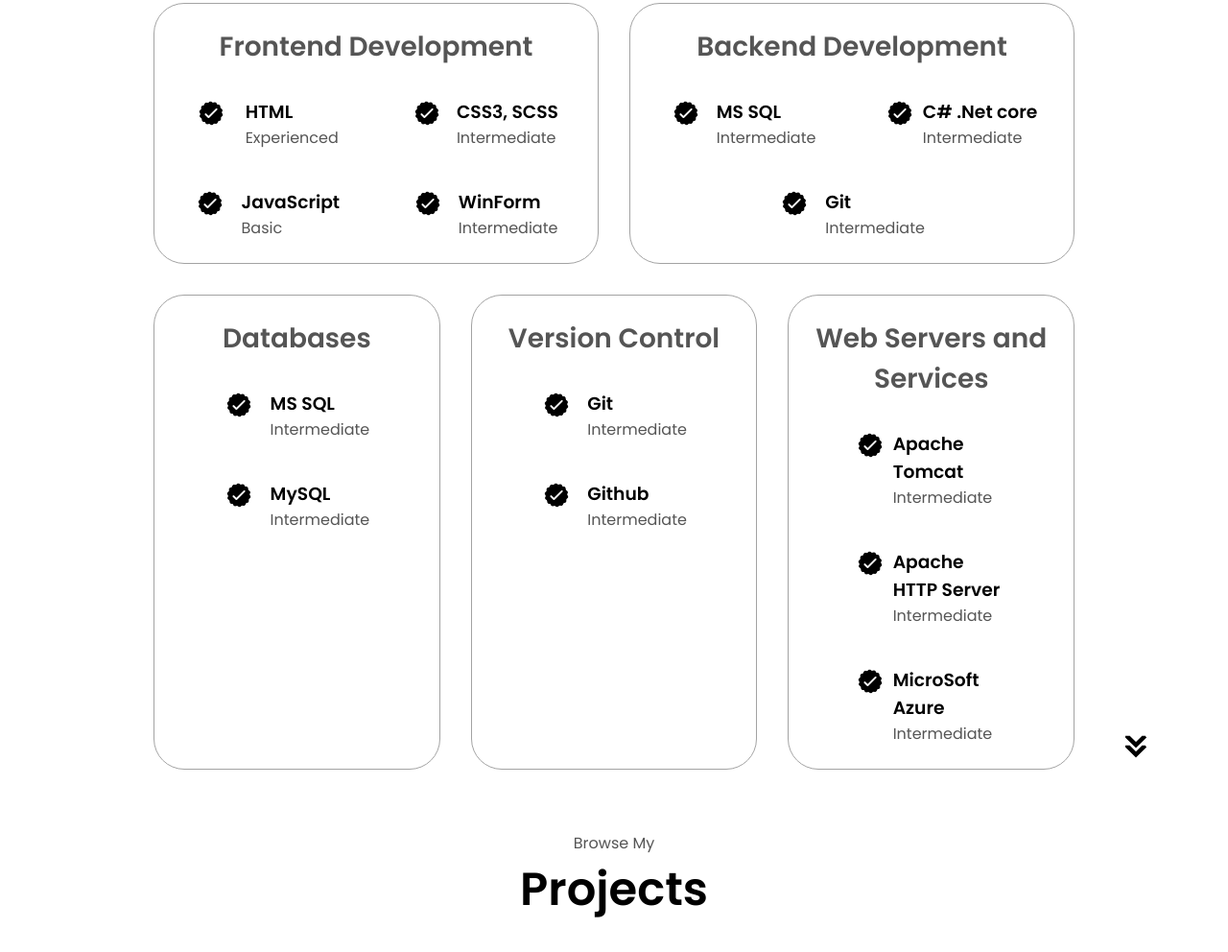
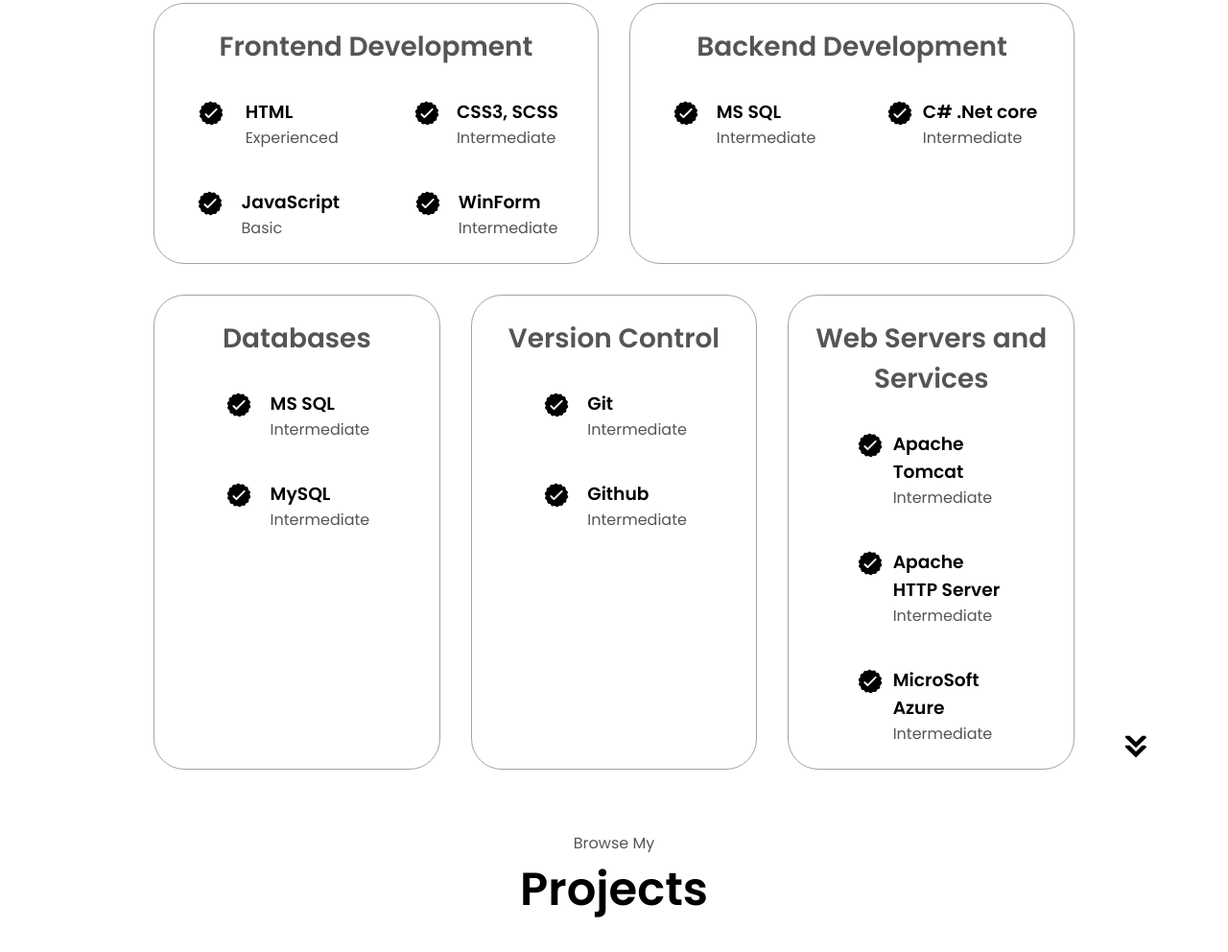
Before and after one commit to devopsnormad/my_portfolio, a plain HTML site: page index.html in a window 1280 px wide. Shown: the part 1842-2834 px from the top of the page at 96% size. Drawn offline with Linux system fonts and the light colour scheme.

Commit message:
changes on index page

```diff
--- a/index.html
+++ b/index.html
@@ -165,13 +165,6 @@
                                         <p>Intermediate</p>
                                     </div>
                                 </article>
-                                <article>
-                                    <img src="./assets/images/checkmark.png" alt="Experience icon" class="icon" />
-                                    <div>
-                                        <h3>Git</h3>
-                                        <p>Intermediate</p>
-                                    </div>
-                                </article>
                             </div>
                         </div>
                     </div>
```
